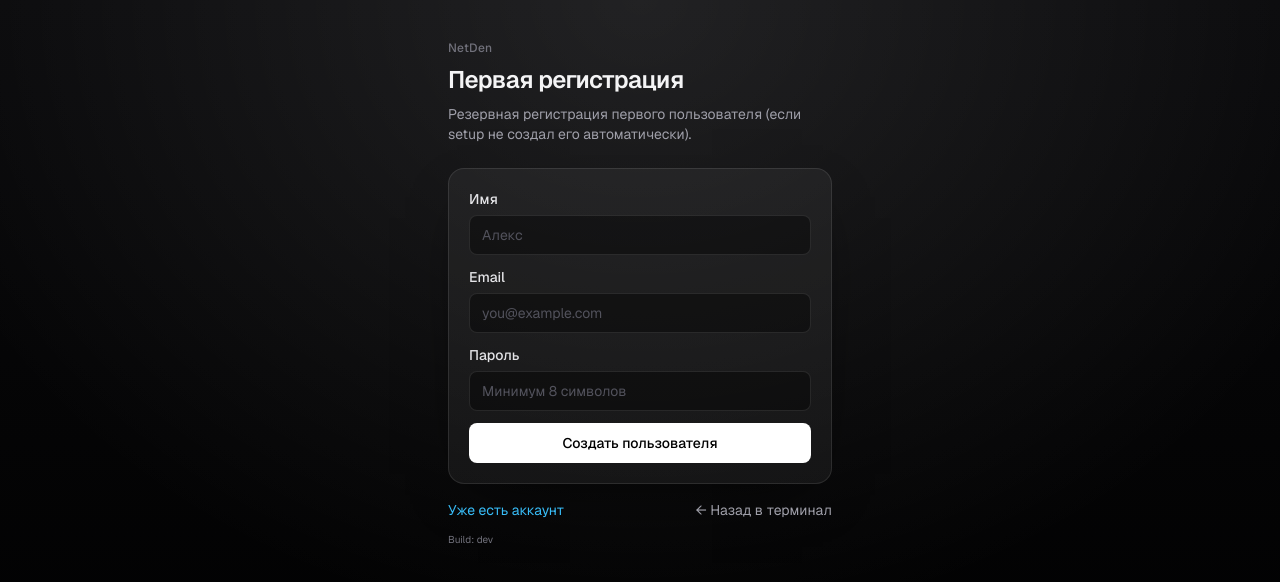
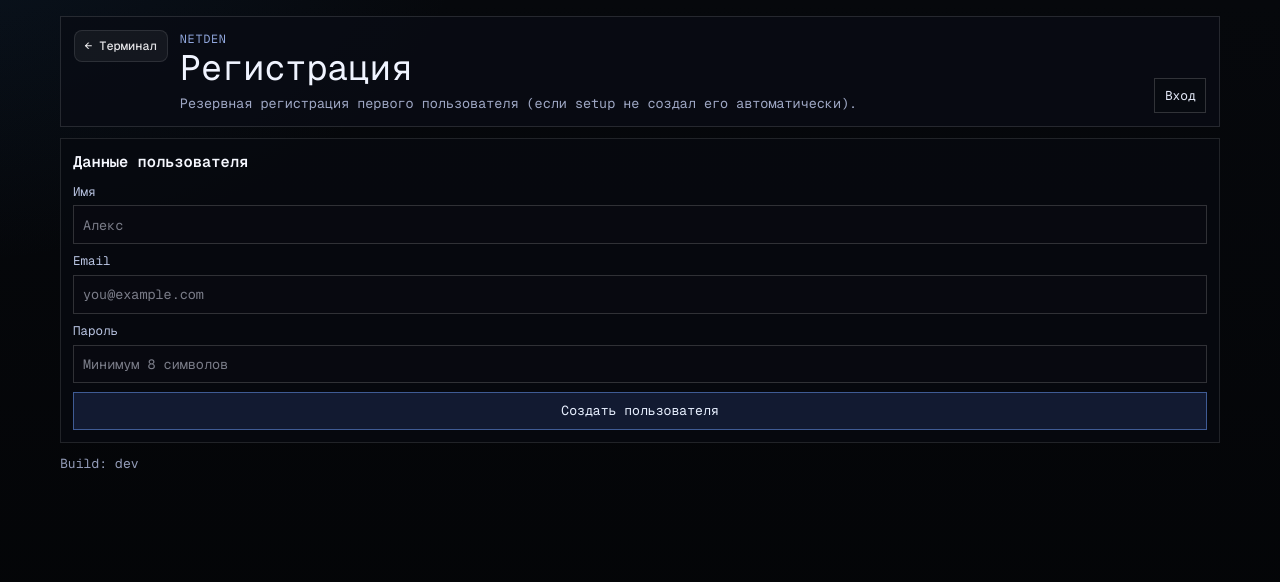
Before and after one commit to bitplain/plainwarden, a Next.js app: page /register in a window 1280 px wide. Shown: the top 582 px of the page. Built offline with nearby package versions, Linux system fonts and the light colour scheme; no server answers.

Commit message:
refactor: unified UI style across all pages — back button on left, consistent headers
Co-authored-by: bitplain <246988204+bitplain@users.noreply.github.com>

```diff
--- a/src/app/globals.css
+++ b/src/app/globals.css
@@ -199,7 +199,7 @@ body {
 .terminal-inline-page-back {
   position: absolute;
   top: 0.64rem;
-  right: 0.64rem;
+  left: 0.64rem;
   z-index: 30;
   border: 0.5px solid rgba(255, 255, 255, 0.16);
   background: rgba(8, 10, 14, 0.78);
@@ -651,6 +651,32 @@ body {
   border: 0.5px solid rgba(255, 255, 255, 0.12);
   background: rgba(9, 12, 20, 0.82);
   padding: 0.8rem;
+}
+
+.home-header-left {
+  display: flex;
+  align-items: center;
+  gap: 0.75rem;
+}
+
+.home-back-link {
+  border-radius: 0.5rem;
+  border: 1px solid rgba(255, 255, 255, 0.1);
+  background: rgba(255, 255, 255, 0.05);
+  padding: 0.375rem 0.625rem;
+  font-size: 0.75rem;
+  font-weight: 500;
+  color: #e4e4e7;
+  text-decoration: none;
+  transition:
+    background-color 150ms ease,
+    border-color 150ms ease;
+  white-space: nowrap;
+  align-self: flex-start;
+}
+
+.home-back-link:hover {
+  background: rgba(255, 255, 255, 0.1);
 }
 
 .home-kicker {
@@ -1123,7 +1149,7 @@ body {
 
   .terminal-inline-page-back {
     top: 0.52rem;
-    right: 0.52rem;
+    left: 0.52rem;
   }
 
   .terminal-idle-meta {
@@ -1183,7 +1209,7 @@ body {
 
   .terminal-inline-page-back {
     top: 0.42rem;
-    right: 0.42rem;
+    left: 0.42rem;
     padding: 0.44rem 0.56rem;
     font-size: 0.74rem;
   }
--- a/src/app/notes/page.tsx
+++ b/src/app/notes/page.tsx
@@ -137,6 +137,12 @@ export default function NotesPage() {
     <div className={`home-page-shell ${isEmbedded ? "home-page-shell-embedded" : ""}`}>
       <div className={`home-page-grid ${isEmbedded ? "home-page-grid-embedded" : ""}`}>
         <header className="home-header">
+          <div className="home-header-left">
+            {!isEmbedded ? (
+              <Link href="/" className="home-back-link">
+                ← Консоль
+              </Link>
+            ) : null}
             <div>
               <p className="home-kicker">NetDen</p>
               <h1 className="home-title">Заметки</h1>
@@ -144,11 +150,9 @@ export default function NotesPage() {
                 Локальные заметки в браузере. Всего: {total}. {latestLabel}.
               </p>
             </div>
+          </div>
           {!isEmbedded ? (
             <nav className="home-links">
-              <Link href="/" className="home-link">
-                Консоль
-              </Link>
               <Link href="/home" className="home-link">
                 Главная
               </Link>
--- a/src/app/register/page.tsx
+++ b/src/app/register/page.tsx
@@ -43,60 +43,67 @@ export default function RegisterPage() {
   };
 
   return (
-    <div className="min-h-dvh bg-[radial-gradient(60%_80%_at_50%_0%,rgba(255,255,255,0.10),rgba(0,0,0,0)),linear-gradient(to_bottom,#09090b,#000)] px-5 py-10 text-zinc-100 font-sans">
-      <div className="mx-auto w-full max-w-sm">
-        <div className="mb-6">
-          <div className="text-xs font-medium tracking-wide text-zinc-500">NetDen</div>
-          <h1 className="mt-2 text-2xl font-semibold tracking-tight">Первая регистрация</h1>
-          <p className="mt-2 text-sm text-zinc-400">
-            Резервная регистрация первого пользователя (если setup не создал его автоматически).
-          </p>
-        </div>
+    <div className="home-page-shell">
+      <div className="home-page-grid">
+        <header className="home-header">
+          <div className="home-header-left">
+            <Link href="/" className="home-back-link">
+              ← Терминал
+            </Link>
+            <div>
+              <p className="home-kicker">NetDen</p>
+              <h1 className="home-title">Регистрация</h1>
+              <p className="home-subtitle">
+                Резервная регистрация первого пользователя (если setup не создал его автоматически).
+              </p>
+            </div>
+          </div>
+          <nav className="home-links">
+            <Link href="/login" className="home-link">
+              Вход
+            </Link>
+          </nav>
+        </header>
 
-        <form
-          onSubmit={handleSubmit}
-          className="rounded-2xl border border-white/10 bg-white/5 p-5 shadow-[0_20px_60px_-30px_rgba(0,0,0,0.9)]"
-        >
-          <div className="grid gap-3">
-            {formError ? (
-              <div className="rounded-xl border border-red-500/20 bg-red-500/10 p-3 text-sm text-red-100">
-                {formError}
-              </div>
-            ) : null}
+        <section className="home-card">
+          <h2 className="home-card-title">Данные пользователя</h2>
 
-            <label className="grid gap-1.5">
-              <div className="text-sm font-medium text-zinc-200">Имя</div>
+          <form className="notes-form" onSubmit={handleSubmit}>
+            {formError ? <p className="notes-error">{formError}</p> : null}
+
+            <label className="settings-field">
+              <span>Имя</span>
               <input
                 type="text"
                 value={name}
                 onChange={(e) => setName(e.target.value)}
-                className="h-10 w-full rounded-lg border border-white/10 bg-black/40 px-3 text-sm text-zinc-100 placeholder:text-zinc-600 outline-none focus:ring-2 focus:ring-white/15"
+                className="notes-input"
                 placeholder="Алекс"
                 autoComplete="name"
                 required
               />
             </label>
 
-            <label className="grid gap-1.5">
-              <div className="text-sm font-medium text-zinc-200">Email</div>
+            <label className="settings-field">
+              <span>Email</span>
               <input
                 type="email"
                 value={email}
                 onChange={(e) => setEmail(e.target.value)}
-                className="h-10 w-full rounded-lg border border-white/10 bg-black/40 px-3 text-sm text-zinc-100 placeholder:text-zinc-600 outline-none focus:ring-2 focus:ring-white/15"
+                className="notes-input"
                 placeholder="you@example.com"
                 autoComplete="email"
                 required
               />
             </label>
 
-            <label className="grid gap-1.5">
-              <div className="text-sm font-medium text-zinc-200">Пароль</div>
+            <label className="settings-field">
+              <span>Пароль</span>
               <input
                 type="password"
                 value={password}
                 onChange={(e) => setPassword(e.target.value)}
-                className="h-10 w-full rounded-lg border border-white/10 bg-black/40 px-3 text-sm text-zinc-100 placeholder:text-zinc-600 outline-none focus:ring-2 focus:ring-white/15"
+                className="notes-input"
                 placeholder="Минимум 8 символов"
                 autoComplete="new-password"
                 minLength={8}
@@ -107,23 +114,14 @@ export default function RegisterPage() {
             <button
               type="submit"
               disabled={isAuthLoading}
-              className="h-10 w-full rounded-lg bg-white px-4 text-sm font-medium text-black transition-colors hover:bg-zinc-200 disabled:opacity-50 disabled:pointer-events-none"
+              className="notes-submit"
             >
               {isAuthLoading ? "Создаём..." : "Создать пользователя"}
             </button>
-          </div>
-        </form>
+          </form>
+        </section>
 
-        <div className="mt-4 flex items-center justify-between text-sm text-zinc-400">
-          <Link href="/login" className="text-[var(--nd-accent)] hover:underline">
-            Уже есть аккаунт
-          </Link>
-          <Link href="/" className="hover:text-zinc-200 transition-colors">
-            ← Назад в терминал
-          </Link>
-        </div>
-
-        <p className="mt-3 text-[10px] text-zinc-500">Build: {buildSha}</p>
+        <p className="home-muted">Build: {buildSha}</p>
       </div>
     </div>
   );
--- a/src/app/settings/page.tsx
+++ b/src/app/settings/page.tsx
@@ -248,16 +248,20 @@ export default function SettingsPage() {
     <div className={`home-page-shell ${isEmbedded ? "home-page-shell-embedded" : ""}`}>
       <div className={`home-page-grid ${isEmbedded ? "home-page-grid-embedded" : ""}`}>
         <header className="home-header">
-          <div>
-            <p className="home-kicker">NetDen</p>
-            <h1 className="home-title">Настройки</h1>
-            <p className="home-subtitle">CLI масштаб/толщина, GitHub Billing и управление HTTPS сертификатом.</p>
+          <div className="home-header-left">
+            {!isEmbedded ? (
+              <Link href="/" className="home-back-link">
+                ← Консоль
+              </Link>
+            ) : null}
+            <div>
+              <p className="home-kicker">NetDen</p>
+              <h1 className="home-title">Настройки</h1>
+              <p className="home-subtitle">CLI масштаб/толщина, GitHub Billing и управление HTTPS сертификатом.</p>
+            </div>
           </div>
           {!isEmbedded ? (
             <nav className="home-links">
-              <Link href="/" className="home-link">
-                Консоль
-              </Link>
               <Link href="/home" className="home-link">
                 Главная
               </Link>
--- a/src/app/setup/setup-wizard.tsx
+++ b/src/app/setup/setup-wizard.tsx
@@ -1,5 +1,6 @@
 "use client";
 
+import Link from "next/link";
 import { useMemo, useState } from "react";
 import {
   SetupErrorResponse,
@@ -299,18 +300,29 @@ export function SetupWizard() {
   }
 
   return (
-    <div className="min-h-dvh bg-[radial-gradient(60%_80%_at_50%_0%,rgba(255,255,255,0.10),rgba(0,0,0,0)),linear-gradient(to_bottom,#09090b,#000)] px-5 py-10 text-zinc-100 font-sans">
-      <div className="mx-auto w-full max-w-xl">
-        <div className="mb-6">
-          <div className="text-xs font-medium tracking-wide text-zinc-500">NetDen</div>
-          <h1 className="mt-2 text-balance text-2xl font-semibold tracking-tight">Первичная настройка</h1>
-          <p className="mt-2 text-sm text-zinc-400">
+    <div className="home-page-shell">
+      <div className="home-page-grid">
+        <header className="home-header">
+          <div className="home-header-left">
+            <Link href="/" className="home-back-link">
+              ← Терминал
+            </Link>
+            <div>
+              <p className="home-kicker">NetDen</p>
+              <h1 className="home-title">Первичная настройка</h1>
+              <p className="home-subtitle">
                 Мастер создаст базу приложения, DB-роль, первого пользователя и подготовит переменные
                 для Timeweb App Platform.
               </p>
             </div>
+          </div>
+        </header>
 
-        <div className="mb-5 flex flex-wrap gap-2">
+        <div className="home-card">
+          <div className="home-card-head">
+            <h2 className="home-card-title">Шаги</h2>
+          </div>
+          <div style={{ display: "flex", flexWrap: "wrap", gap: "0.5rem" }}>
             <StepPill active={step === 0}>Введение</StepPill>
             <StepPill active={step === 1}>PostgreSQL</StepPill>
             <StepPill active={step === 2}>Провижининг</StepPill>
@@ -318,8 +330,9 @@ export function SetupWizard() {
             <StepPill active={step === 4}>Запуск</StepPill>
             <StepPill active={step === 5}>Сводка</StepPill>
           </div>
+        </div>
 
-        <div className="rounded-2xl border border-white/10 bg-white/5 p-5 shadow-[0_20px_60px_-30px_rgba(0,0,0,0.9)]">
+        <section className="home-card">
           {step === 0 ? (
             <div className="grid gap-4">
               <div className="rounded-xl border border-white/10 bg-black/20 p-4">
@@ -499,12 +512,12 @@ export function SetupWizard() {
                   : "Далее"}
             </Button>
           </div>
-        </div>
+        </section>
 
-        <div className="mt-6 text-xs text-zinc-600">
+        <p className="home-muted">
           В этом режиме значения не сохраняются на диске контейнера: финальная сводка предназначена
           для ручного переноса в Timeweb Variables.
-        </div>
+        </p>
       </div>
     </div>
   );
```
Also changed, not shown: src/app/home/page.tsx (+7 -3 lines). Lines whose indentation alone changed are shown as unchanged.
